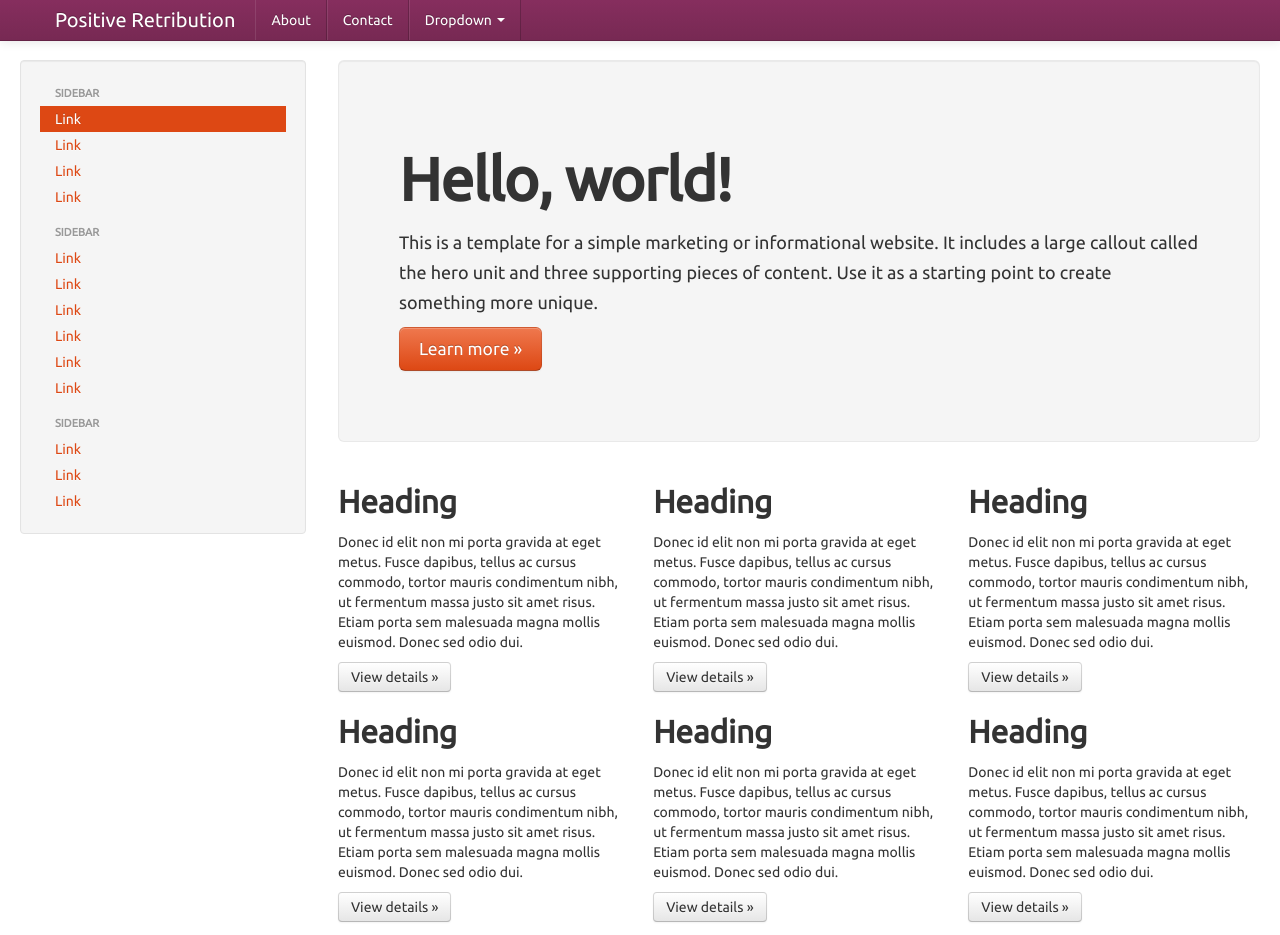
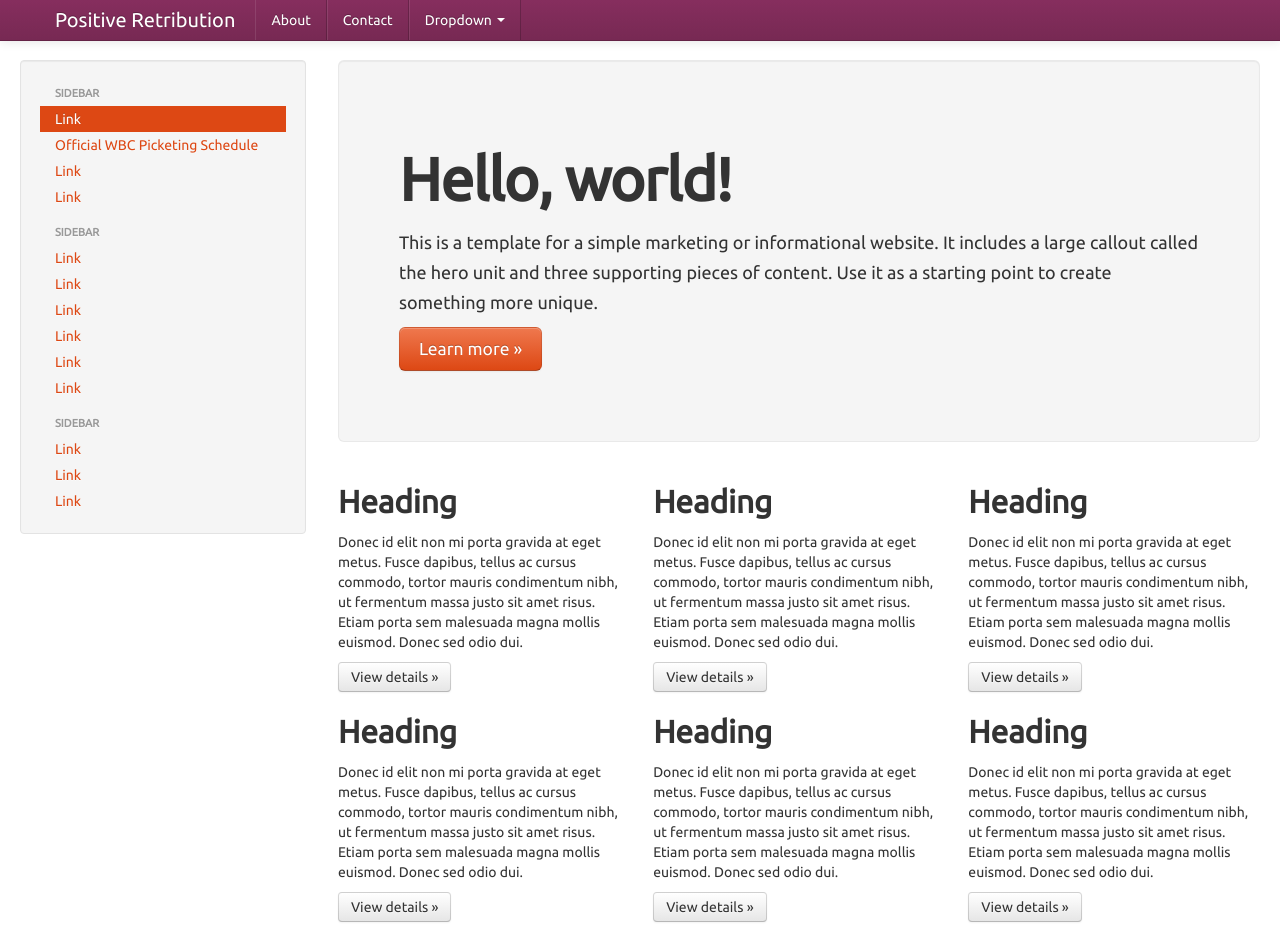
Before and after one commit to z0jx/positiveretribution, a plain HTML site: page index.html in a window 1280 px wide. Drawn offline with nearby package versions, Linux system fonts and the light colour scheme.

Commit message:
Update index.html

```diff
--- a/index.html
+++ b/index.html
@@ -71,7 +71,7 @@
             <ul class="nav nav-list">
               <li class="nav-header">Sidebar</li>
               <li class="active"><a href="#">Link</a></li>
-              <li><a href="#">Link</a></li>
+              <li><a href="http://www.godhatesfags.com/schedule.html">Official WBC Picketing Schedule</a></li>
               <li><a href="#">Link</a></li>
               <li><a href="#">Link</a></li>
               <li class="nav-header">Sidebar</li>
```
